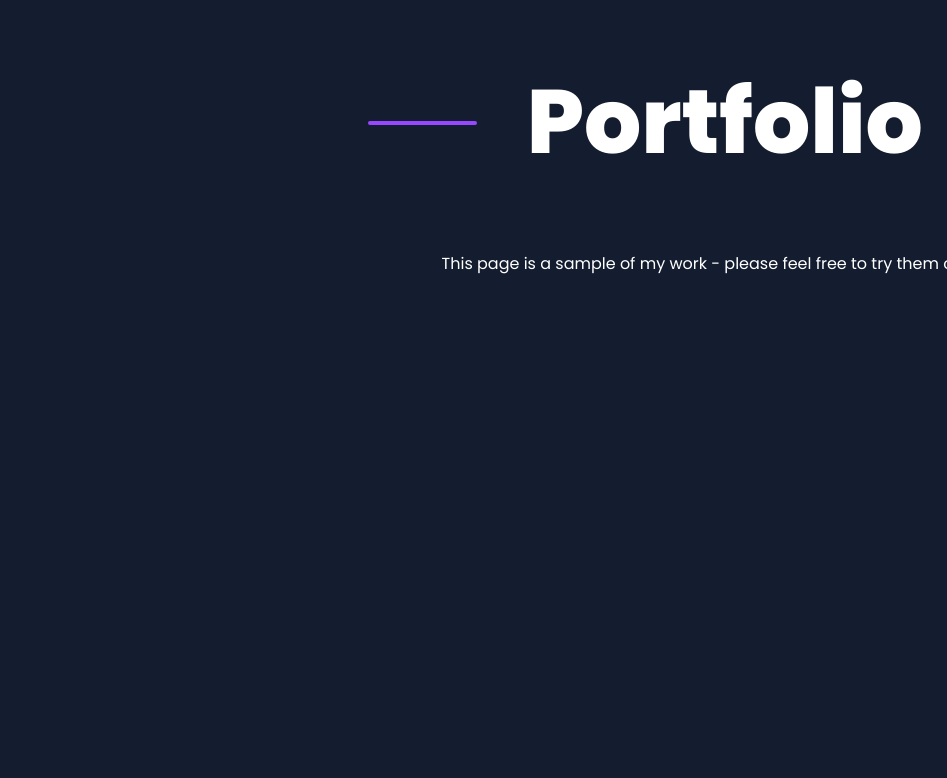
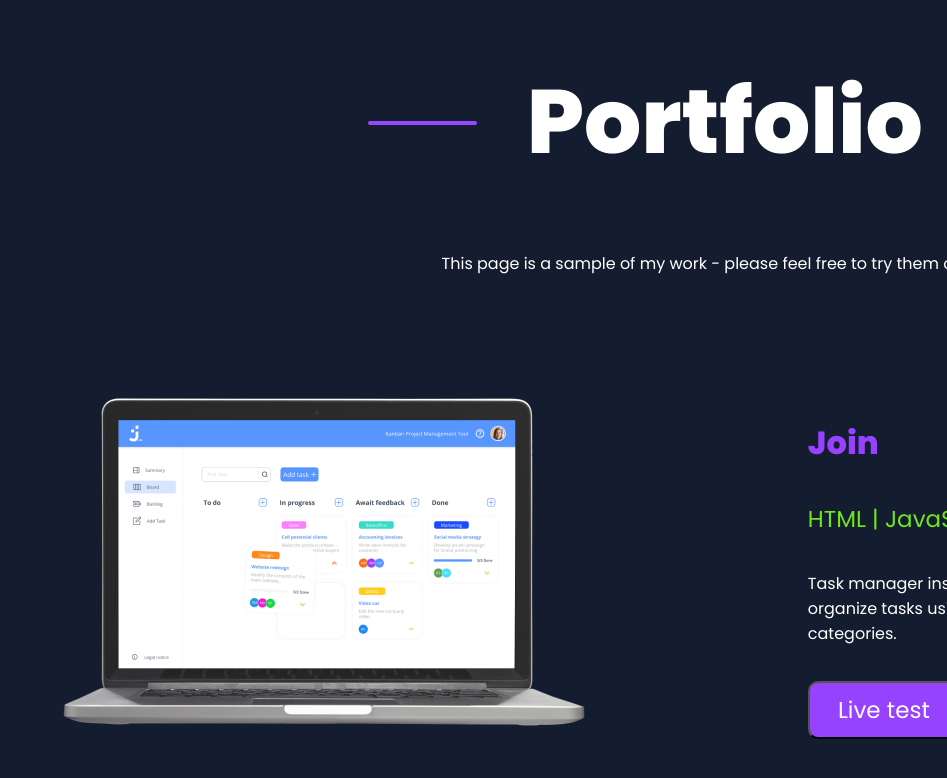
Before and after one commit to DavidSchuchert/DavidSchuchertPortfolio, an Angular app: page / in a window 1280 px wide. Shown: the part 3048-3826 px from the top of the page, without its empty margins (333-1280 px from the left). Before the commit the page ends 3324 px from the top, so only its background shows below. Built offline with nearby package versions, Linux system fonts and the light colour scheme.

Commit message:
added join component

```diff
--- a/src/app/app.component.html
+++ b/src/app/app.component.html
@@ -4,3 +4,4 @@
 <app-about-me></app-about-me>
 <app-myskills></app-myskills>
 <app-portfolio-title></app-portfolio-title>
+<app-join></app-join>
--- a/src/app/app.module.ts
+++ b/src/app/app.module.ts
@@ -9,6 +9,7 @@ import { SocialComponent } from './social/social.component';
 import { AboutMeComponent } from './about-me/about-me.component';
 import { MyskillsComponent } from './myskills/myskills.component';
 import { PortfolioTitleComponent } from './portfolio-title/portfolio-title.component';
+import { JoinComponent } from './join/join.component';
 
 @NgModule({
   declarations: [
@@ -18,7 +19,8 @@ import { PortfolioTitleComponent } from './portfolio-title/portfolio-title.compo
     SocialComponent,
     AboutMeComponent,
     MyskillsComponent,
-    PortfolioTitleComponent
+    PortfolioTitleComponent,
+    JoinComponent
   ],
   imports: [
     BrowserModule,
--- /dev/null
+++ b/src/app/join/join.component.html
@@ -0,0 +1,16 @@
+<div class="portfolio-right">
+
+  <div class="portfolio-img"><img src="/assets/img/projects/join.png" alt="Join"></div>
+  <div class="portfolio-project-info">
+<div class="portfolio-project-name">Join</div>
+<div class="portfolio-project-languages">HTML | JavaScript | CSS</div>
+<div class="project-description">Task manager inspired by the Kanban System. Create and organize tasks using drag and drop functions, assign users and categories. </div>
+<div class="project-buttons">
+  <button class="portfolio-live-test">Live test</button>
+  <button class="portfolio-github">Github</button>
+</div>
+
+
+
+  </div>
+</div>
--- a/src/styles.scss
+++ b/src/styles.scss
@@ -1,163 +1,231 @@
 @font-face {
-    font-family: 'DiscoMo';
-    src: url('/assets/fonts/DiscoMo.ttf');
+  font-family: "DiscoMo";
+  src: url("/assets/fonts/DiscoMo.ttf");
 }
 
 @font-face {
-    font-family: 'Poppins';
-    src: url('/assets/fonts/Poppins-Black.ttf') format('truetype');
+  font-family: "Poppins";
+  src: url("/assets/fonts/Poppins-Black.ttf") format("truetype");
   font-weight: 900;
   font-style: normal;
   font-display: swap;
 }
 
 @font-face {
-    font-family: 'Poppins';
-    src: url('/assets/fonts/Poppins-BlackItalic.ttf') format('truetype');
+  font-family: "Poppins";
+  src: url("/assets/fonts/Poppins-BlackItalic.ttf") format("truetype");
   font-weight: 900;
   font-style: italic;
   font-display: swap;
 }
 
 @font-face {
-    font-family: 'Poppins';
-    src: url('/assets/fonts/Poppins-Bold.ttf') format('truetype');
+  font-family: "Poppins";
+  src: url("/assets/fonts/Poppins-Bold.ttf") format("truetype");
   font-weight: bold;
   font-style: normal;
   font-display: swap;
 }
 
 @font-face {
-    font-family: 'Poppins';
-    src: url('/assets/fonts/Poppins-ExtraLightItalic.ttf') format('truetype');
+  font-family: "Poppins";
+  src: url("/assets/fonts/Poppins-ExtraLightItalic.ttf") format("truetype");
   font-weight: 200;
   font-style: italic;
   font-display: swap;
 }
 
 @font-face {
-    font-family: 'Poppins';
-    src: url('/assets/fonts/Poppins-Light.ttf') format('truetype');
+  font-family: "Poppins";
+  src: url("/assets/fonts/Poppins-Light.ttf") format("truetype");
   font-weight: 300;
   font-style: normal;
   font-display: swap;
 }
 
 @font-face {
-    font-family: 'Poppins';
-    src: url('/assets/fonts/Poppins-BoldItalic.ttf') format('truetype');
+  font-family: "Poppins";
+  src: url("/assets/fonts/Poppins-BoldItalic.ttf") format("truetype");
   font-weight: bold;
   font-style: italic;
   font-display: swap;
 }
 
 @font-face {
-    font-family: 'Poppins';
-    src: url('/assets/fonts/Poppins-ExtraBold.ttf') format('truetype');
+  font-family: "Poppins";
+  src: url("/assets/fonts/Poppins-ExtraBold.ttf") format("truetype");
   font-weight: bold;
   font-style: normal;
   font-display: swap;
 }
 
 @font-face {
-    font-family: 'Poppins';
-    src: url('/assets/fonts/Poppins-ExtraBoldItalic.ttf') format('truetype');
+  font-family: "Poppins";
+  src: url("/assets/fonts/Poppins-ExtraBoldItalic.ttf") format("truetype");
   font-weight: bold;
   font-style: italic;
   font-display: swap;
 }
 
 @font-face {
-    font-family: 'Poppins';
-    src: url('/assets/fonts/Poppins-Italic.ttf') format('truetype');
+  font-family: "Poppins";
+  src: url("/assets/fonts/Poppins-Italic.ttf") format("truetype");
   font-weight: normal;
   font-style: italic;
   font-display: swap;
 }
 
 @font-face {
-    font-family: 'Poppins';
-    src: url('/assets/fonts/Poppins-ExtraLight.ttf') format('truetype');
+  font-family: "Poppins";
+  src: url("/assets/fonts/Poppins-ExtraLight.ttf") format("truetype");
   font-weight: 200;
   font-style: normal;
   font-display: swap;
 }
 
 @font-face {
-    font-family: 'Poppins';
-    src: url('/assets/fonts/Poppins-LightItalic.ttf') format('truetype');
+  font-family: "Poppins";
+  src: url("/assets/fonts/Poppins-LightItalic.ttf") format("truetype");
   font-weight: 300;
   font-style: italic;
   font-display: swap;
 }
 
 @font-face {
-    font-family: 'Poppins';
-    src: url('/assets/fonts/Poppins-Medium.ttf') format('truetype');
+  font-family: "Poppins";
+  src: url("/assets/fonts/Poppins-Medium.ttf") format("truetype");
   font-weight: 500;
   font-style: normal;
   font-display: swap;
 }
 
 @font-face {
-    font-family: 'Poppins';
-    src: url('/assets/fonts/Poppins-MediumItalic.ttf') format('truetype');
+  font-family: "Poppins";
+  src: url("/assets/fonts/Poppins-MediumItalic.ttf") format("truetype");
   font-weight: 500;
   font-style: italic;
   font-display: swap;
 }
 
 @font-face {
-    font-family: 'Poppins';
-    src: url('/assets/fonts/Poppins-SemiBoldItalic.ttf') format('truetype');
+  font-family: "Poppins";
+  src: url("/assets/fonts/Poppins-SemiBoldItalic.ttf") format("truetype");
   font-weight: 600;
   font-style: italic;
   font-display: swap;
 }
 
 @font-face {
-    font-family: 'Poppins';
-    src: url('/assets/fonts/Poppins-SemiBold.ttf') format('truetype');
+  font-family: "Poppins";
+  src: url("/assets/fonts/Poppins-SemiBold.ttf") format("truetype");
   font-weight: 600;
   font-style: normal;
   font-display: swap;
 }
 
 @font-face {
-    font-family: 'Poppins';
-    src: url('/assets/fonts/Poppins-Regular.ttf') format('truetype');
+  font-family: "Poppins";
+  src: url("/assets/fonts/Poppins-Regular.ttf") format("truetype");
   font-weight: normal;
   font-style: normal;
   font-display: swap;
 }
 
 @font-face {
-    font-family: 'Poppins';
-    src: url('/assets/fonts/Poppins-Thin.ttf') format('truetype');
+  font-family: "Poppins";
+  src: url("/assets/fonts/Poppins-Thin.ttf") format("truetype");
   font-weight: 100;
   font-style: normal;
   font-display: swap;
 }
 
 @font-face {
-    font-family: 'Poppins';
-    src: url('/assets/fonts/Poppins-ThinItalic.ttf') format('truetype');
+  font-family: "Poppins";
+  src: url("/assets/fonts/Poppins-ThinItalic.ttf") format("truetype");
   font-weight: 100;
   font-style: italic;
   font-display: swap;
 }
 
-
-
-
-
-
-
-
-body, html{
+body,
+html {
   margin: 0;
   padding: 0;
   background-color: #141d2f;
   z-index: -10;
   position: absolute;
 }
+
+/* Styles for Portfolio projects */
+
+.portfolio-right {
+  font-family: "Poppins";
+  display: flex;
+  align-items: center;
+  justify-content: end;
+  flex-direction: row;
+  padding-right: 100px;
+  padding-left: 100px;
+  gap: 180px;
+
+
+  .portfolio-img {
+  }
+
+  .portfolio-project-info {
+    flex-direction: column;
+    display:flex;
+    gap: 35px;
+    max-width: 513px;
+  }
+
+  .portfolio-project-name {
+    font-weight: 700;
+    font-size: 32px;
+    color: #9742ff;
+  }
+
+  .portfolio-project-languages {
+    font-weight: 400;
+    font-size: 23px;
+    color: #70e61c;
+  }
+
+  .project-description {
+    font-weight: 400;
+    font-size: 16px;
+    color: white;
+  }
+
+  .project-buttons {
+    display:flex;
+    gap: 86px;
+  }
+
+  .portfolio-live-test {
+    font-family: "Poppins";
+    font-size: 23px;
+    font-weight: 400;
+    color: white;
+    width: 152px;
+    height: 58px;
+    padding: 15px, 30px, 15px, 30px;
+    border-radius: 10px;
+    gap: 10px;
+    background-color: #9742ff;
+  }
+
+  .portfolio-github {
+    font-family: "Poppins";
+    font-size: 23px;
+    font-weight: 400;
+    color: white;
+    width: 137px;
+    height: 58px;
+    padding: 15px, 30px, 15px, 30px;
+    border-radius: 10px;
+    border: 1px solid #70e61c;
+    gap: 10px;
+    background-color: transparent;
+  }
+}
```
Also changed, not shown: src/app/join/join.component.ts (added, +10 -0 lines), src/app/join/join.component.scss (added), src/assets/img/projects/join.png (added), 1 other file (tests, documents, lock files or other folders). Lines whose indentation alone changed are shown as unchanged.
